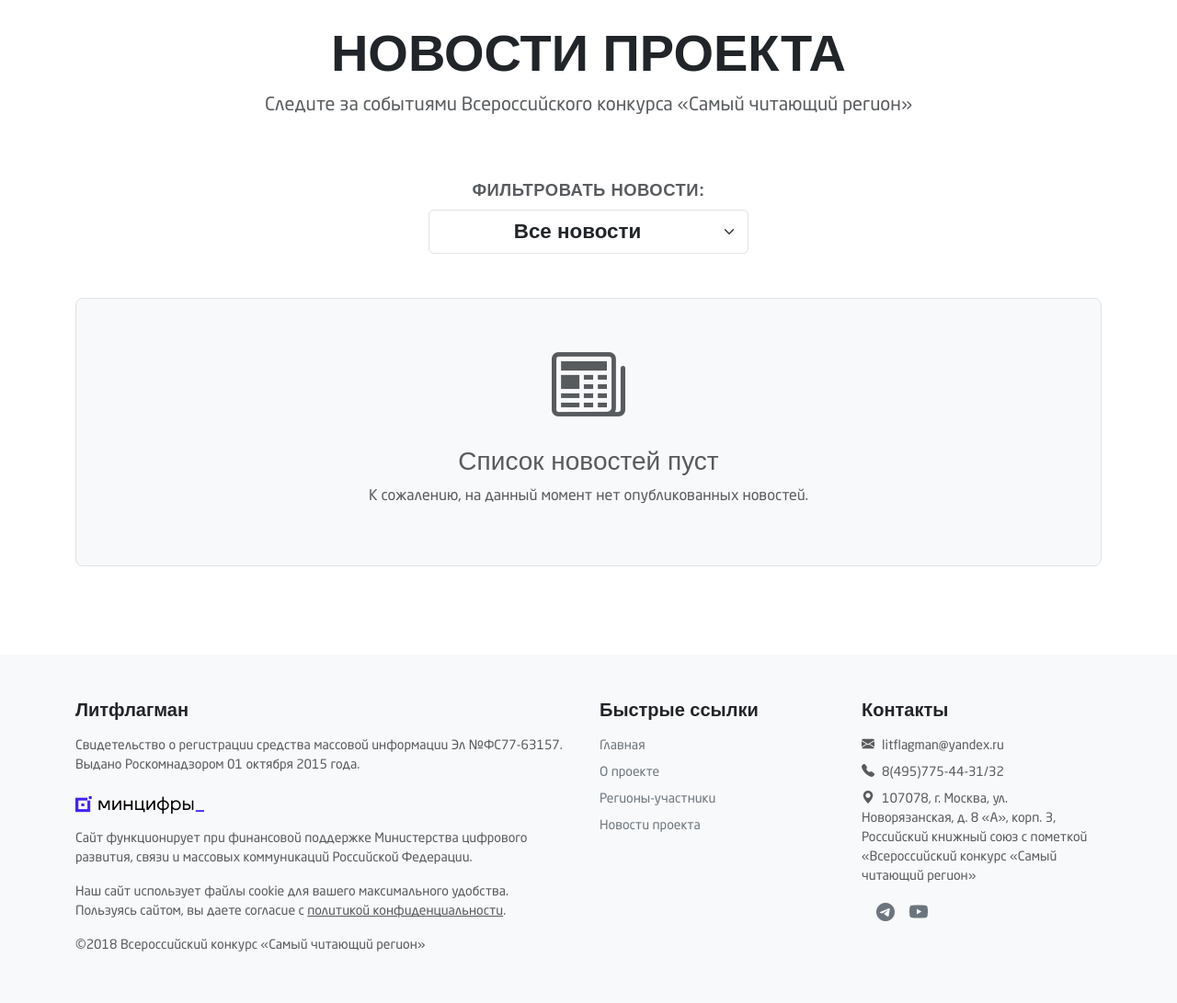
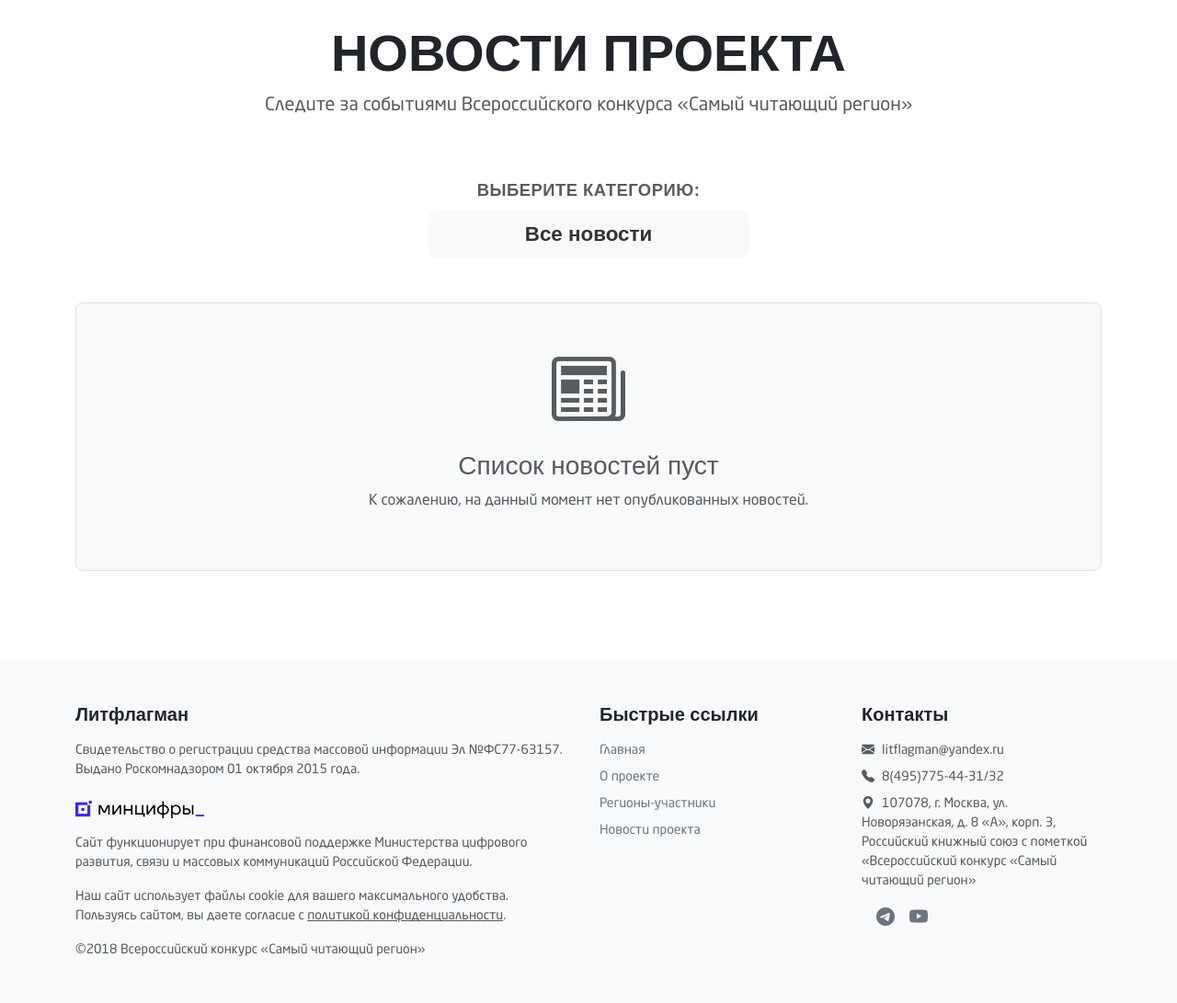
Before and after one commit to leojkeez/litflagman, a Django app: template Site/templates/news_list.html in a window 1280 px wide. Shown: the part 207-1298 px from the top of the page at 92% size. Before the commit the page ends 1242 px from the top, so only its background shows below. Run offline with Django 5.2, Linux system fonts and the light colour scheme; the template is opened without the code that fills it, so the values that code supplies are empty; parts of the project's set-up code (start-up, migrations or seed data) failed here and were passed over; some libraries are stand-ins or nearby versions; some web fonts are replaced.

Commit message:
Правки к новостям

```diff
--- a/Site/templates/base.html
+++ b/Site/templates/base.html
@@ -192,5 +192,8 @@
 
   <!-- Custom Scripts -->
   <script src="{% static 'js/scripts.js' %}"></script>
+
+  <!-- Custom Cursor Follower -->
+  <div class="cursor-follower"></div>
 </body>
 </html>
--- a/Site/templates/includes/news_card.html
+++ b/Site/templates/includes/news_card.html
@@ -30,7 +30,7 @@
 
         <!-- 2 строка: Краткое описание (ограничено 300 символами) -->
         <p class="text-muted small lh-relaxed mb-4">
-          {{ item.short_description|striptags|truncatechars:300 }}
+          {{ item.short_description|striptags|truncatechars:150 }}
         </p>
       </div>
 
--- a/Site/templates/news_list.html
+++ b/Site/templates/news_list.html
@@ -20,15 +20,28 @@
   <!-- Фильтр по категориям -->
   <div class="row justify-content-center mb-5 text-center">
     <div class="col-lg-4 col-md-6 col-11">
-      <form method="get" action="{% url 'news_list' %}">
-        <label for="category-select" class="form-label text-muted small text-uppercase fw-bold mb-2" style="font-family: 'Alumni Sans', sans-serif; font-size: 1.15rem; letter-spacing: 0.5px;">Фильтровать новости:</label>
-        <select name="category" id="category-select" class="form-select shortlist-mobile-select m-0 text-center" onchange="this.form.submit()" style="font-family: 'Alumni Sans', sans-serif !important; font-size: 1.4rem !important; font-weight: 600; cursor: pointer;">
-          <option value="" {% if not selected_category %}selected{% endif %}>Все новости</option>
+      <div class="dropdown custom-category-dropdown">
+        <label class="form-label text-muted small text-uppercase fw-bold mb-2" style="font-family: 'Alumni Sans', sans-serif; font-size: 1.15rem; letter-spacing: 0.5px; display: block;">Выберите категорию:</label>
+        <button class="btn w-100 text-center custom-dropdown-btn" type="button" id="categoryDropdown" data-bs-toggle="dropdown" aria-expanded="false" style="font-family: 'Alumni Sans', sans-serif !important; font-size: 1.4rem !important; font-weight: 600;">
+          {% if selected_category %}
+            {% for code, name in categories %}
+              {% if selected_category == code %}{{ name }}{% endif %}
+            {% endfor %}
+          {% else %}
+            Все новости
+          {% endif %}
+        </button>
+        <ul class="dropdown-menu w-100 text-center custom-dropdown-menu border-0 shadow" aria-labelledby="categoryDropdown">
+          <li>
+            <a class="dropdown-item {% if not selected_category %}active{% endif %}" href="?category=" style="font-family: 'Alumni Sans', sans-serif; font-size: 1.3rem; font-weight: 600;">Все новости</a>
+          </li>
           {% for code, name in categories %}
-            <option value="{{ code }}" {% if selected_category == code %}selected{% endif %}>{{ name }}</option>
+            <li>
+              <a class="dropdown-item {% if selected_category == code %}active{% endif %}" href="?category={{ code }}" style="font-family: 'Alumni Sans', sans-serif; font-size: 1.3rem; font-weight: 600;">{{ name }}</a>
+            </li>
           {% endfor %}
-        </select>
-      </form>
+        </ul>
+      </div>
     </div>
   </div>
 
--- a/static/css/style.css
+++ b/static/css/style.css
@@ -356,6 +356,175 @@ header.header-main-wrapper {
   100% {
     background-position: 0% 50%;
   }
+}
+
+/* Custom Category Dropdown */
+.custom-category-dropdown {
+  position: relative;
+  display: inline-block;
+  width: 100%;
+}
+
+.custom-dropdown-btn {
+  background-color: #f8f9fa !important;
+  border: none !important;
+  border-radius: 10px !important;
+  padding: 0.6rem 1.2rem !important;
+  color: #333333 !important;
+  position: relative;
+  z-index: 1;
+  transition: all 0.3s ease;
+  box-shadow: none !important;
+  font-family: 'Alumni Sans', sans-serif !important;
+}
+
+.custom-dropdown-btn:focus,
+.custom-dropdown-btn:active,
+.custom-dropdown-btn.show {
+  outline: none !important;
+  box-shadow: none !important;
+  border-color: transparent !important;
+}
+
+/* Анимированная градиентная рамка в активном состоянии */
+.custom-dropdown-btn::before {
+  content: "";
+  position: absolute;
+  top: 0;
+  left: 0;
+  right: 0;
+  bottom: 0;
+  border-radius: inherit;
+  pointer-events: none;
+  border: 1px solid transparent;
+  background: linear-gradient(90deg, var(--color-turquoise) 0%, var(--color-purple) 50%, var(--color-turquoise) 100%) border-box;
+  background-size: 200% auto;
+  -webkit-mask:
+     linear-gradient(#fff 0 0) padding-box,
+     linear-gradient(#fff 0 0);
+  -webkit-mask-composite: xor;
+  mask:
+     linear-gradient(#fff 0 0) padding-box,
+     linear-gradient(#fff 0 0);
+  mask-composite: exclude;
+  opacity: 0;
+  transition: opacity 0.3s ease;
+  z-index: -1;
+}
+
+.custom-dropdown-btn:focus::before,
+.custom-dropdown-btn:active::before,
+.custom-dropdown-btn.show::before {
+  opacity: 1;
+  animation: border-shimmer 3s linear infinite;
+}
+
+/* Выпадающее меню */
+.custom-dropdown-menu {
+  border: none !important;
+  box-shadow: 0 8px 25px rgba(0, 0, 0, 0.1) !important;
+  padding: 0.4rem 0 !important;
+  background-color: #ffffff !important;
+  margin-top: 8px !important;
+  overflow: hidden;
+}
+
+/* Пункты списка */
+.custom-dropdown-menu .dropdown-item {
+  color: #333333 !important;
+  padding: 0.6rem 1.5rem !important;
+  transition: all 0.2s ease;
+  background: transparent !important;
+}
+
+/* Фиолетовая подложка при наведении */
+.custom-dropdown-menu .dropdown-item:hover,
+.custom-dropdown-menu .dropdown-item:focus {
+  background-color: var(--color-purple, #9932CC) !important;
+  color: #ffffff !important;
+}
+
+/* Выбранный пункт */
+.custom-dropdown-menu .dropdown-item.active {
+  background-color: rgba(153, 50, 204, 0.12) !important;
+  color: var(--color-purple, #9932CC) !important;
+  font-weight: 700;
+}
+
+.custom-dropdown-menu .dropdown-item.active:hover {
+  background-color: var(--color-purple, #9932CC) !important;
+  color: #ffffff !important;
+}
+
+/* Custom Pagination Styles */
+.custom-pagination {
+  display: flex;
+  align-items: center;
+}
+
+.custom-pagination-link {
+  display: inline-flex;
+  align-items: center;
+  justify-content: center;
+  min-width: 40px;
+  height: 40px;
+  padding: 0 15px !important;
+  border: none !important;
+  border-radius: 8px !important;
+  background-color: #ffffff !important;
+  color: #333333 !important;
+  font-family: 'Alumni Sans', sans-serif !important;
+  font-size: 1.15rem !important;
+  font-weight: 600 !important;
+  transition: all 0.3s ease !important;
+  box-shadow: none !important;
+  text-decoration: none;
+  cursor: pointer;
+}
+
+.custom-pagination-link:hover {
+  background-color: var(--header-footer-bg, #f8f9fa) !important;
+  color: var(--color-purple, #9932CC) !important;
+  box-shadow: none !important;
+}
+
+.page-item.disabled .custom-pagination-link {
+  background-color: #ffffff !important;
+  color: #bbbbbb !important;
+  box-shadow: none !important;
+  cursor: not-allowed;
+  pointer-events: none;
+}
+
+.custom-pagination-link.current {
+  background: transparent !important;
+  color: var(--color-purple, #9932CC) !important;
+  position: relative;
+  z-index: 1;
+  box-shadow: none !important;
+}
+
+.custom-pagination-link.current::before {
+  content: "";
+  position: absolute;
+  top: 0;
+  left: 0;
+  right: 0;
+  bottom: 0;
+  border-radius: inherit;
+  pointer-events: none;
+  border: 1px solid transparent;
+  background: linear-gradient(90deg, var(--color-turquoise) 0%, var(--color-purple) 50%, var(--color-turquoise) 100%) border-box;
+  background-size: 200% auto;
+  -webkit-mask:
+     linear-gradient(#fff 0 0) padding-box,
+     linear-gradient(#fff 0 0);
+  -webkit-mask-composite: xor;
+  mask:
+     linear-gradient(#fff 0 0) padding-box,
+     linear-gradient(#fff 0 0);
+  mask-composite: exclude;
+  animation: border-shimmer 3s linear infinite;
 }
 
 .transition-all {
```
Also changed, not shown: other parts of Site/templates/news_list.html (+24 -18 lines), static/js/scripts.js (+38 -0 lines).
